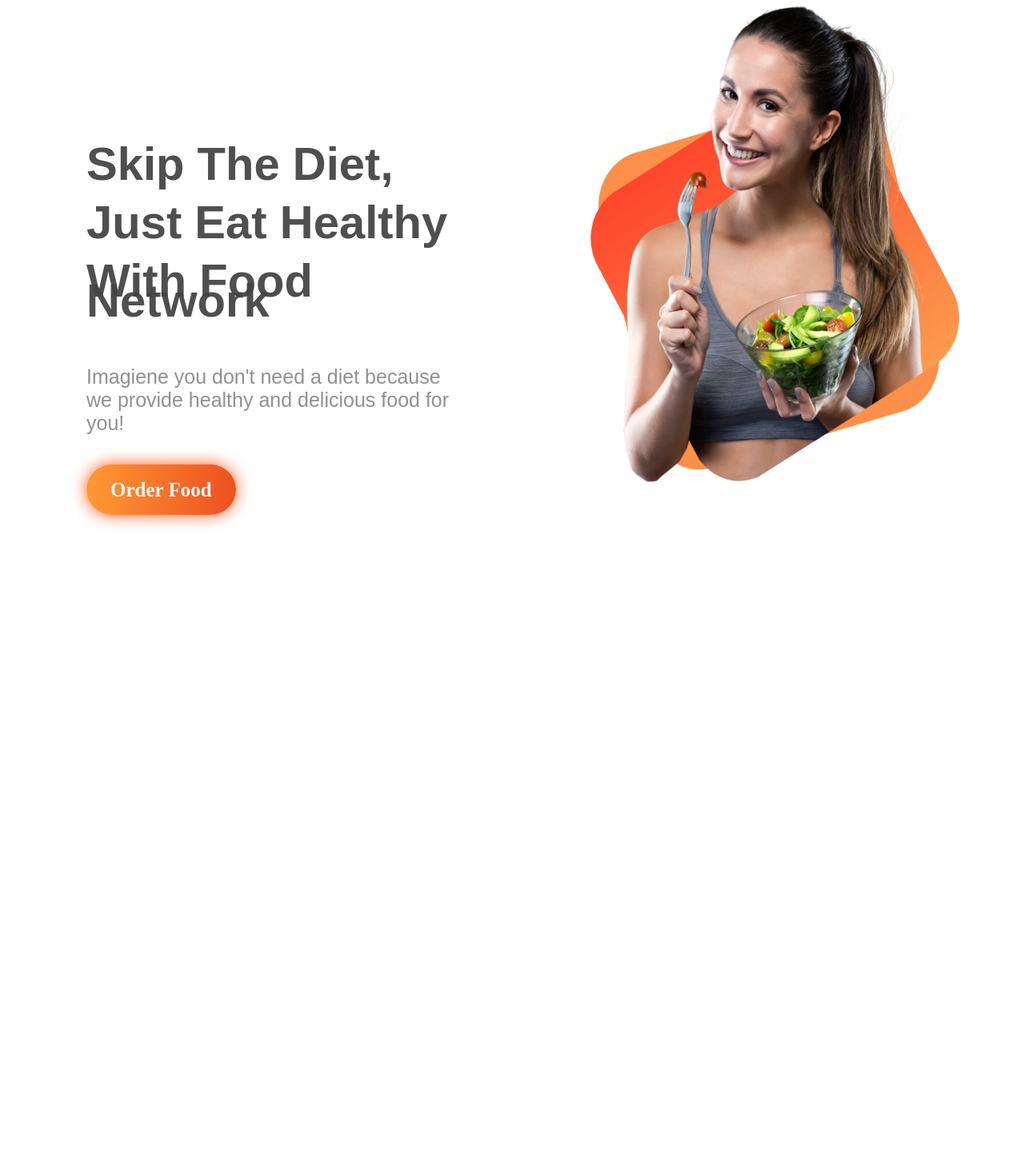
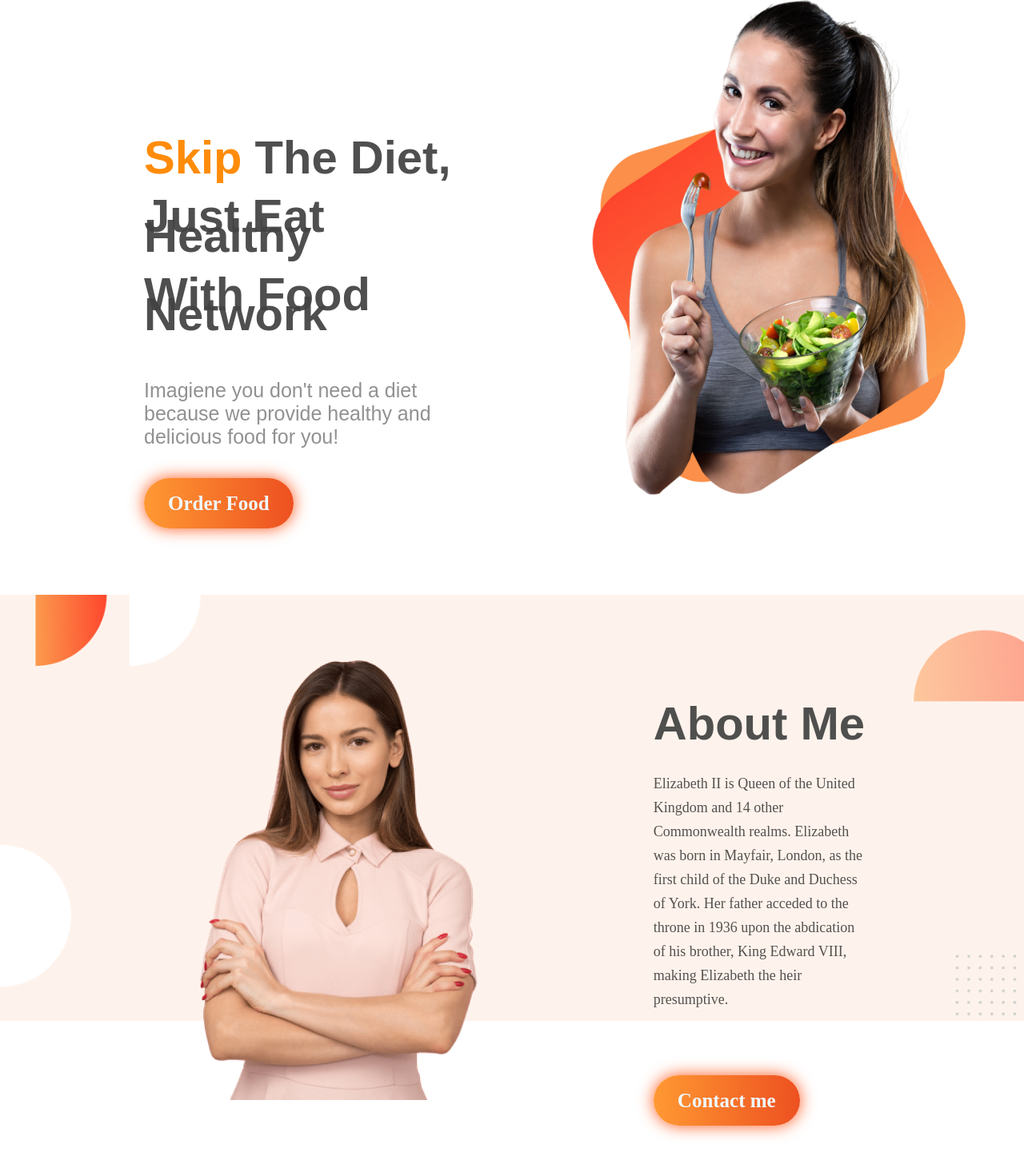
Before and after one commit to Masqurul-Hasan/First-Assignment, a plain HTML site: page index.html in a window 1280 px wide. Shown: the part 64-1505 px from the top of the page at 80% size. Before the commit the page ends 800 px from the top, so only its background shows below. Drawn offline with Linux system fonts and the light colour scheme.

Commit message:
Second part

```diff
--- a/index.html
+++ b/index.html
@@ -15,7 +15,7 @@
 <body>
     <section class="first-part display-flex-area">
         <div class="text-area">
-            <h1>Skip The Diet,</h1>
+            <h1><span class="orange">Skip</span> The Diet,</h1>
             <h1>Just Eat Healthy</h1>
             <h1>With Food Network</h1>
             <p class="first-paragraph">
@@ -25,6 +25,20 @@
         </div>
         <img id="smile" src="images/Group8425.png" alt="">
     </section>
+
+    <section class="second-part display-flex-area">
+        <img id="lady" src="images/Person Image.png">
+        <div class="text-area-2">
+            <h1>About Me</h1>
+            <p class="about-me"> Elizabeth II is Queen of the United Kingdom and 14 other Commonwealth realms. Elizabeth
+                was born in
+                Mayfair, London, as the first child of the Duke and Duchess of York. Her father acceded to the throne in
+                1936 upon the abdication of his brother, King Edward VIII, making Elizabeth the heir presumptive.</p>
+
+            <a class="order-food" href="https://www.facebook.com/masqurul.hasan.5/">Contact me</a>
+
+        </div>
+    </section>
 </body>
 
 </html>
--- a/style.css
+++ b/style.css
@@ -4,7 +4,7 @@
 
 .text-area {
     width: 50%;
-    padding-left: 100px;
+    padding-left: 180px;
     padding-right: 150px;
 
     padding-top: 150px;
@@ -16,6 +16,10 @@ h1 {
     font-size: 58px;
     font-family: 'DM Sans', sans-serif;
     line-height: 25px;
+}
+
+.orange {
+    color: rgba(255, 136, 0, 0.966);
 }
 
 .first-paragraph {
@@ -44,4 +48,43 @@ h1 {
 
 .first-part {
     padding-top: 50px;
+    padding-bottom: 100px;
 }
+
+#lady {
+
+    height: 550px;
+    width: 350px;
+    padding-left: 250px;
+    padding-top: 82px;
+}
+
+.text-area-2 {
+
+    width: 50%;
+    padding-left: 220px;
+    padding-top: 100px;
+}
+
+.about-me {
+
+    padding-right: 200px;
+    padding-bottom: 80px;
+    line-height: 30px;
+    font-size: 18px;
+    color: rgba(0, 0, 0, 0.671);
+}
+
+.second-part {
+
+    padding-bottom: 50px;
+    background-image: url(images/bg.png);
+    background-repeat: no-repeat;
+    background-size: 100%;
+
+
+}
+
+body {
+    margin: 0px;
+}
```
Also changed, not shown: images/bg.png (added).
